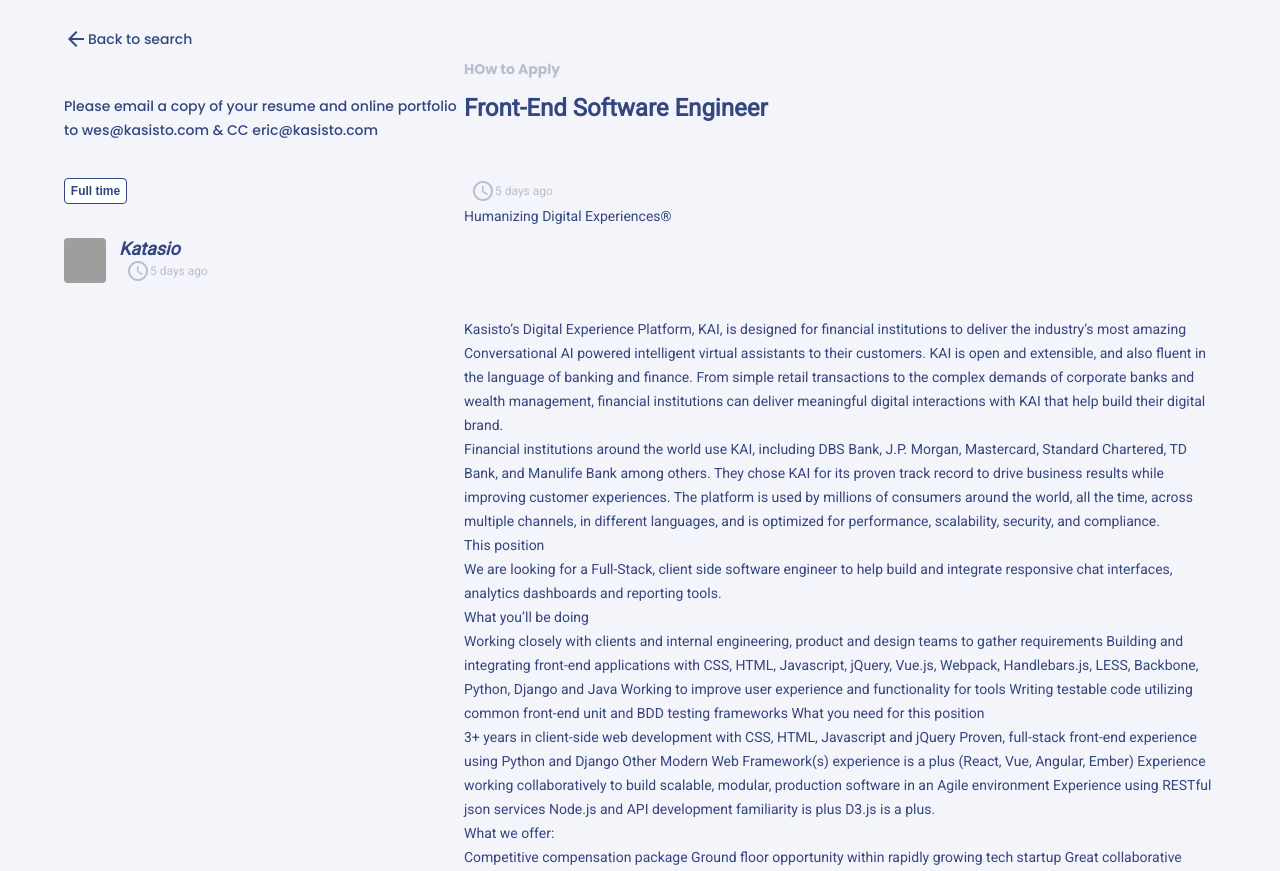
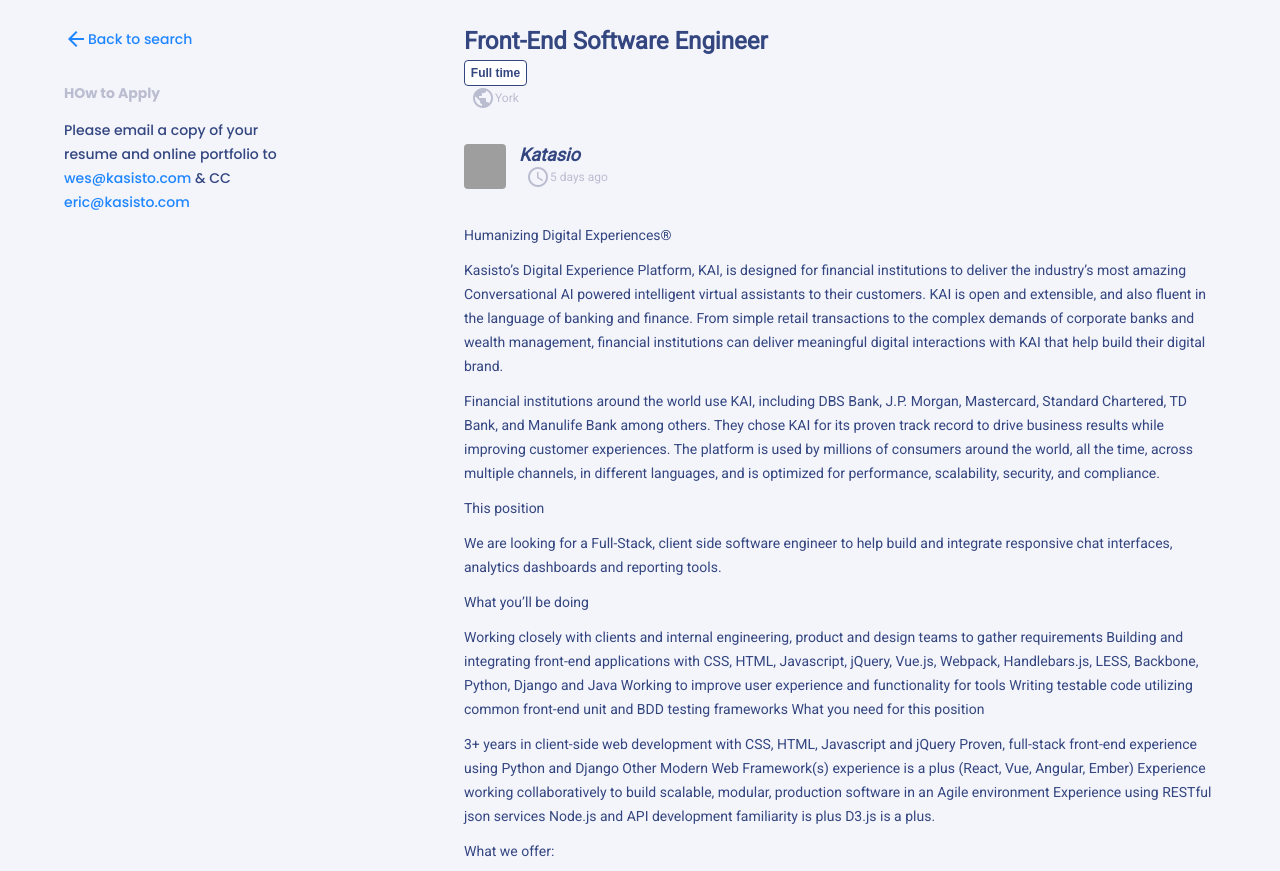
Before and after one commit to julisa-344/practicando, a website: page practicando/profile.html in a window 1280 px wide. Shown: the part 68-939 px from the top of the page. Drawn offline with Linux system fonts and the light colour scheme; grey boxes are pictures that could not be loaded.

Commit message:
responsive

```diff
--- a/practicando/profile.html
+++ b/practicando/profile.html
@@ -25,43 +25,112 @@
       <a class="logo" href="./index.html">Github <small>Jobs</small></a>
     </header>
     <main>
+      <aside>
         <span class="back"><a href="./index.html"><i class="material-icons"> arrow_back</i>Back to search</a></span>
+        <h3>HOw to Apply</h3>
+        <p class="about">
+          Please email a copy of your resume and online portfolio to
+          <a href="mailto:wes@kasisto.com">wes@kasisto.com</a> & CC
+          <a href="mailto:eric@kasisto.com">eric@kasisto.com</a>
+        </p>
+      </aside>
 
-      <h3>HOw to Apply</h3>
-      <p class="about">Please email a copy of your resume and online portfolio to <a href="mailto:wes@kasisto.com">wes@kasisto.com</a> & CC <a href="mailto:eric@kasisto.com">eric@kasisto.com</a></p>
+      <section>
         <h1>Front-End Software Engineer</h1>
-      <button class="btn-article">Full time</button>
-        <div class="dates"><i class="material-icons">schedule</i>5 days ago</div>
+        <button class="btn btn-article">Full time</button>
+        <div class="dates">
+          <i class="material-icons">public</i>York
+        </div>
         <div class="profile-container">
           <img src="https://picsum.photos/42"" alt="">
           <div>
             <em>Katasio</em>
-        <div class="dates"><i class="material-icons">schedule</i>5 days ago</div>
+            <div class="dates">
+              <i class="material-icons">schedule</i>5 days ago
             </div>
           </div>
-      <p>Humanizing Digital Experiences®</p><br>
+        </div>
+        <p>Humanizing Digital Experiences®</p>
+        <br />
 
-      <p> Kasisto’s Digital Experience Platform, KAI, is designed for financial institutions to deliver the industry’s most amazing Conversational AI powered intelligent virtual assistants to their customers. KAI is open and extensible, and also fluent in the language of banking and finance. From simple retail transactions to the complex demands of corporate banks and wealth management, financial institutions can deliver meaningful digital interactions with KAI that help build their digital brand.</p><br>
+        <p>
+          Kasisto’s Digital Experience Platform, KAI, is designed for financial
+          institutions to deliver the industry’s most amazing Conversational AI
+          powered intelligent virtual assistants to their customers. KAI is open
+          and extensible, and also fluent in the language of banking and finance.
+          From simple retail transactions to the complex demands of corporate
+          banks and wealth management, financial institutions can deliver
+          meaningful digital interactions with KAI that help build their digital
+          brand.
+        </p>
+        <br />
 
-      <p>  Financial institutions around the world use KAI, including DBS Bank, J.P. Morgan, Mastercard, Standard Chartered, TD Bank, and Manulife Bank among others. They chose KAI for its proven track record to drive business results while improving customer experiences. The platform is used by millions of consumers around the world, all the time, across multiple channels, in different languages, and is optimized for performance, scalability, security, and compliance.</p><br>
+        <p>
+          Financial institutions around the world use KAI, including DBS Bank,
+          J.P. Morgan, Mastercard, Standard Chartered, TD Bank, and Manulife Bank
+          among others. They chose KAI for its proven track record to drive
+          business results while improving customer experiences. The platform is
+          used by millions of consumers around the world, all the time, across
+          multiple channels, in different languages, and is optimized for
+          performance, scalability, security, and compliance.
+        </p>
+        <br />
 
-      <p>This position</p><br>
+        <p>This position</p>
+        <br />
 
-      <p>We are looking for a Full-Stack, client side software engineer to help build and integrate responsive chat interfaces, analytics dashboards and reporting tools.</p><br>
+        <p>
+          We are looking for a Full-Stack, client side software engineer to help
+          build and integrate responsive chat interfaces, analytics dashboards and
+          reporting tools.
+        </p>
+        <br />
 
-      <p>What you’ll be doing</p><br>
+        <p>What you’ll be doing</p>
+        <br />
 
-      <p>Working closely with clients and internal engineering, product and design teams to gather requirements Building and integrating front-end applications with CSS, HTML, Javascript, jQuery, Vue.js, Webpack, Handlebars.js, LESS, Backbone, Python, Django and Java Working to improve user experience and functionality for tools Writing testable code utilizing common front-end unit and BDD testing frameworks What you need for this position</p><br>
+        <p>
+          Working closely with clients and internal engineering, product and
+          design teams to gather requirements Building and integrating front-end
+          applications with CSS, HTML, Javascript, jQuery, Vue.js, Webpack,
+          Handlebars.js, LESS, Backbone, Python, Django and Java Working to
+          improve user experience and functionality for tools Writing testable
+          code utilizing common front-end unit and BDD testing frameworks What you
+          need for this position
+        </p>
+        <br />
 
-      <p>3+ years in client-side web development with CSS, HTML, Javascript and jQuery Proven, full-stack front-end experience using Python and Django Other Modern Web Framework(s) experience is a plus (React, Vue, Angular, Ember) Experience working collaboratively to build scalable, modular, production software in an Agile environment Experience using RESTful json services Node.js and API development familiarity is plus D3.js is a plus.</p><br>
+        <p>
+          3+ years in client-side web development with CSS, HTML, Javascript and
+          jQuery Proven, full-stack front-end experience using Python and Django
+          Other Modern Web Framework(s) experience is a plus (React, Vue, Angular,
+          Ember) Experience working collaboratively to build scalable, modular,
+          production software in an Agile environment Experience using RESTful
+          json services Node.js and API development familiarity is plus D3.js is a
+          plus.
+        </p>
+        <br />
 
-      <p>What we offer:</p><br>
+        <p>What we offer:</p>
+        <br />
 
-      <p>Competitive compensation package Ground floor opportunity within rapidly growing tech startup Great collaborative team environment Full Benefits Fun perks</p><br>
+        <p>
+          Competitive compensation package Ground floor opportunity within rapidly
+          growing tech startup Great collaborative team environment Full Benefits
+          Fun perks
+        </p>
+        <br />
 
-      <p>Location - NYC, Flatiron District</p><br>
+        <p>Location - NYC, Flatiron District</p>
+        <br />
 
-      <p>We welcome your cover letter with a description of your previous complete experience and your resume. Applicants must be authorized to work in the US as we are unable to sponsor. Kasisto is an equal opportunity employer.</p><br>
+        <p>
+          We welcome your cover letter with a description of your previous
+          complete experience and your resume. Applicants must be authorized to
+          work in the US as we are unable to sponsor. Kasisto is an equal
+          opportunity employer.
+        </p>
+      </section>
     </main>
     <footer><p>created by Julisa - devChallenges.io</p></footer>
   </body>
--- a/practicando/style/_btn.scss
+++ b/practicando/style/_btn.scss
@@ -4,20 +4,26 @@
   position: absolute;
   top: 4px;
   right: 4px;
-  text-align: center;
-  vertical-align: center;
   border: none;
+  color: $light-color;
   background: $secondary-color;
-  border-radius: 4px;
 }
 
 .btn-article {
   width: 63px;
   height: 26px;
   border: 1px solid $primery-color;
-  border-radius: 4px;
+
   font-weight: bold;
-  font-size: 12px;
+  font-size: 1.2rem;
   color: $primery-color;
   background-color: $light-color;
 }
+.btn {
+  cursor: pointer;
+  border-radius: 4px;
+}
+.btn:hover {
+  color: $grey-color;
+  box-shadow: 0px 2px 4px rgba(0, 0, 0, 0.05);
+}
--- a/practicando/style/_card.scss
+++ b/practicando/style/_card.scss
@@ -8,9 +8,11 @@
   background: $light-color;
   box-shadow: 0px 2px 4px rgba(0, 0, 0, 0.05);
   border-radius: 4px;
-  @include details($width);
+  a {
+    color: $primery-color;
+  }
   &__info {
-    width: 50%;
+    width: auto;
     min-width: 170px;
     display: flex;
     flex-direction: column;
@@ -42,7 +44,6 @@
   display: flex;
   place-items: center;
   color: $grey-color;
-  font-weight: 500;
   font-size: 1.2rem;
   i {
     padding-left: 7px;
--- a/practicando/style/_global.scss
+++ b/practicando/style/_global.scss
@@ -1,8 +1,8 @@
 //variables
-$primery-color:#334680;
-$secondary-color:#1E86FF;
-$grey-color:#B9BDCF;
-$light-color:#fff;
+$primery-color: #334680;
+$secondary-color: #1e86ff;
+$grey-color: #b9bdcf;
+$light-color: #fff;
 * {
   margin: 0;
   padding: 0;
@@ -13,24 +13,24 @@
 }
 
 a {
+  color: $secondary-color;
   text-decoration: none;
 }
 h1 {
   font-weight: 700;
-font-size: 2.4rem;
-margin-bottom: 5px;
+  font-size: 2.4rem;
+  margin-bottom: 5px;
 }
 h3 {
   margin: 32px 0 14px 0;
-  font-family: 'Poppins', sans-serif;
+  font-family: "Poppins", sans-serif;
   font-weight: bold;
   font-size: 1.4rem;
   color: $grey-color;
 }
-p{
-
-font-size: 1.4rem;
-line-height: 24px;
+p {
+  font-size: 1.4rem;
+  line-height: 24px;
 }
 label {
   padding: 0 0 15px 0;
@@ -45,7 +45,7 @@
   max-width: 1200px;
   margin: 0 auto;
   padding: 0 24px;
-  font-family: 'Roboto', sans-serif;
+  font-family: "Roboto", sans-serif;
   color: $primery-color;
   background-color: #f4f4fb;
 }
--- a/practicando/style/main.scss
+++ b/practicando/style/main.scss
@@ -2,28 +2,28 @@
 @import "./search";
 @import "./btn";
 @import "./card";
-
+@import "./navegar";
 //header
 header .logo {
   display: inline-block;
   margin: 30px 0;
-  font-family: 'Poppins', sans-serif;
+  font-family: "Poppins", sans-serif;
   font-weight: bold;
   font-size: 2.4rem;
   color: #282538;
 }
 .header__img {
+  width: 100%;
+  height: 180px;
   display: grid;
   place-items: center;
-  width: 100%;
-  height: 180px;
+  position: relative;
   margin-bottom: 30px;
-  position: relative;
+  border-radius: 8px;
   background-image: url("https://picsum.photos/350/180");
   background-position: center;
   background-repeat: no-repeat;
   background-size: cover;
-  border-radius: 8px;
 }
 
 //main
@@ -54,9 +54,8 @@
 //profile.html
 
 .back {
-
   color: $secondary-color;
-  font-family: 'Poppins', sans-serif;
+  font-family: "Poppins", sans-serif;
   font-weight: 500;
   font-size: 1.4rem;
   a {
@@ -65,7 +64,8 @@
   }
 }
 .about {
-  font-family: 'Poppins', sans-serif;
+  width: 230px;
+  font-family: "Poppins", sans-serif;
   font-weight: 500;
   margin-bottom: 36px;
 }
@@ -81,8 +81,11 @@
     font-size: 18px;
   }
 }
-
+//responsive, trabajando con mabile-first and
 @media (min-width: 966px) {
+  .header__img {
+    background-image: url("https://picsum.photos/900/180");
+  }
   .container-cards {
     grid-template-columns: 1fr 1fr;
     column-gap: 20px;
@@ -99,8 +102,7 @@
     grid-template-columns: 400px 1fr;
   }
   .container-cards {
-    grid-template-columns: 1fr ;
+    grid-template-columns: 1fr;
     column-gap: 20px;
   }
-
 }
```
Also changed, not shown: practicando/index.html (+14 -5 lines), practicando/style/main.css. Lines whose indentation alone changed are shown as unchanged.
